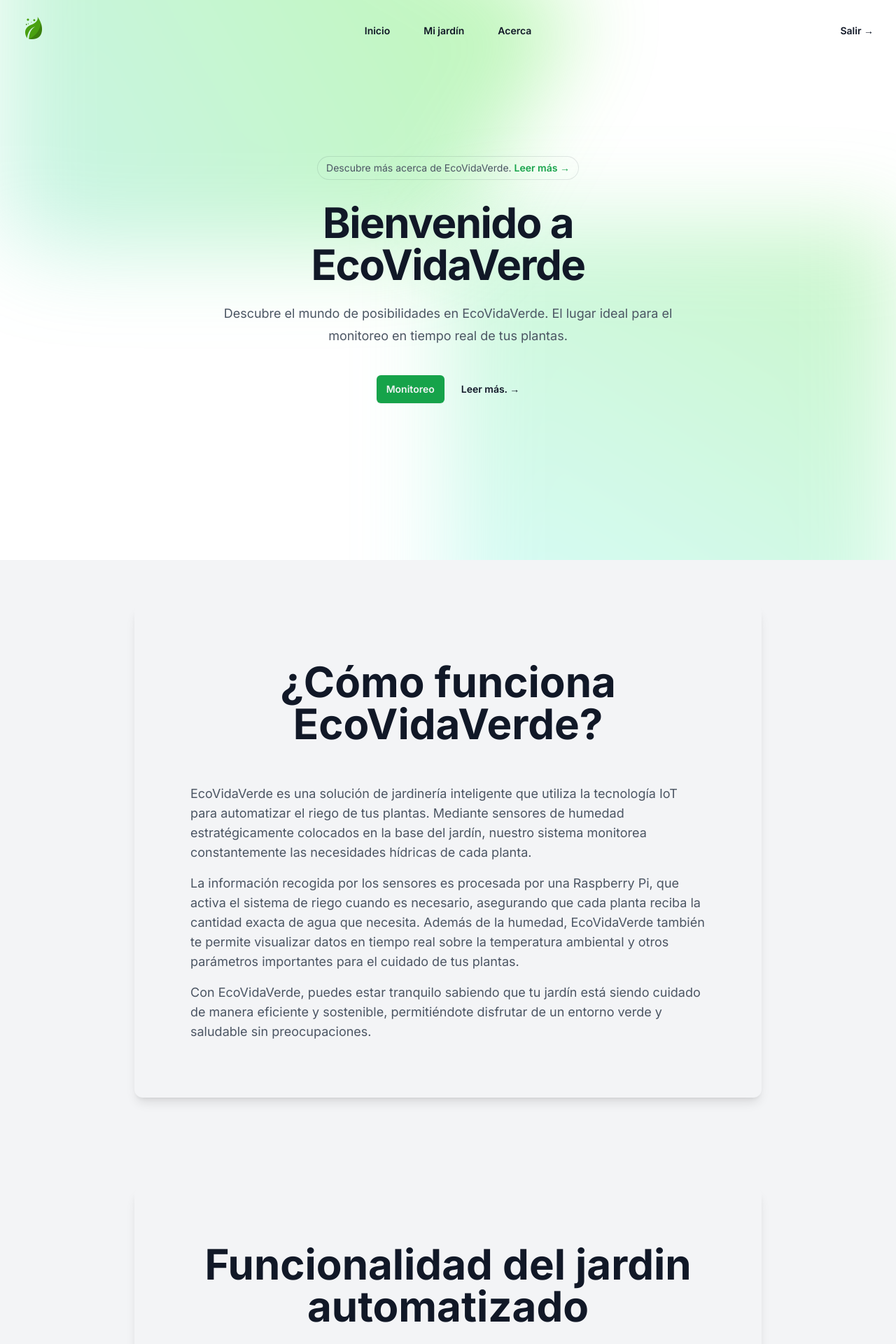
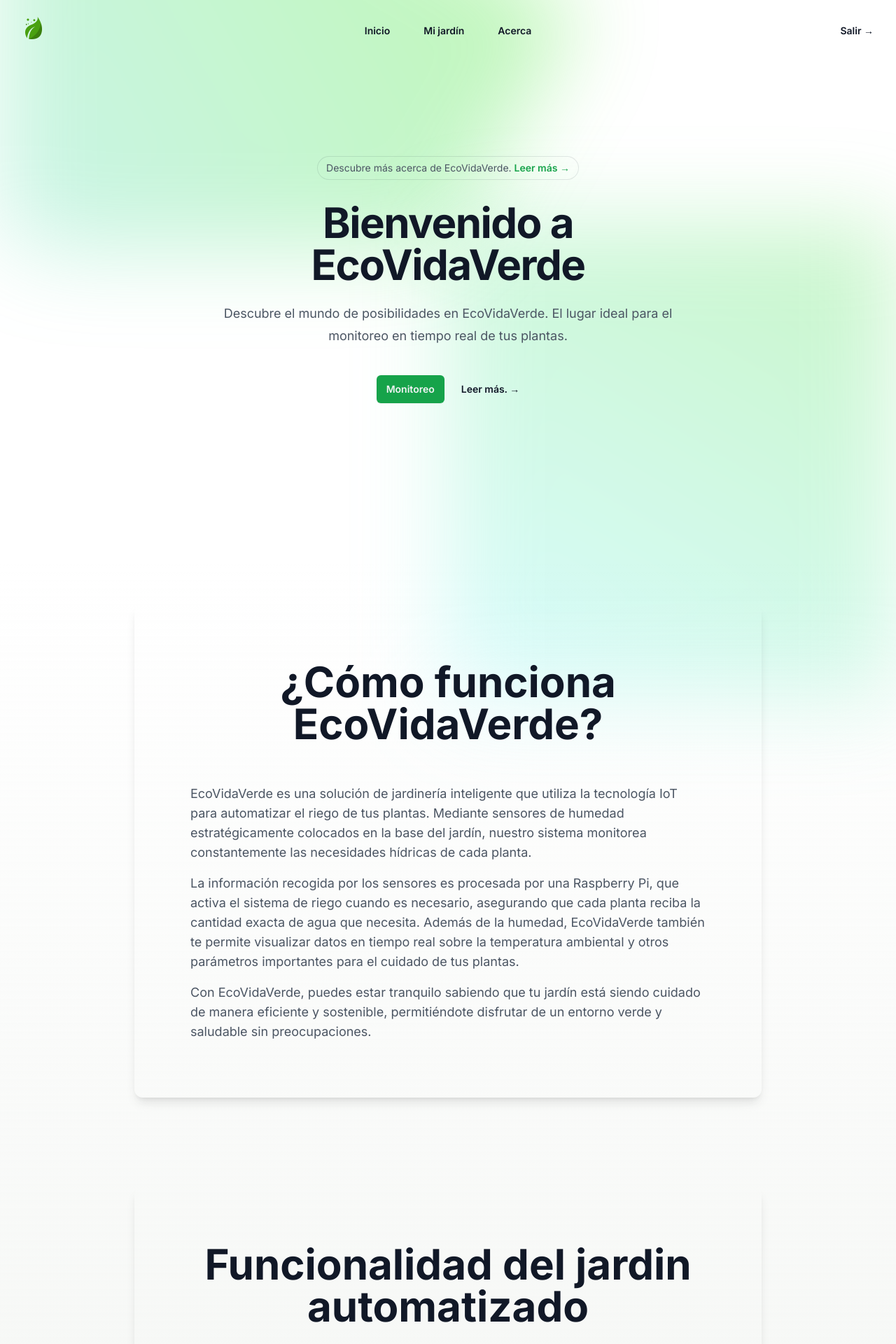
Before and after one commit to MigueDevp/ecovidaverde, a Next.js app: page /home in a window 1280 px wide. Shown: the top 1920 px of the page at 70% size. Built offline with nearby package versions, Linux system fonts and the light colour scheme.

Commit message:
HOMEPAGE AVANCE

```diff
--- a/src/app/home/page.tsx
+++ b/src/app/home/page.tsx
@@ -45,7 +45,7 @@ export default function Home() {
         </div>
       </div>
 
-      <div className="py-16 px-8 bg-gray-100">
+      <div className="py-16 px-8 bg-gradient-to-b from-transparent to-[#e9ede8]">
         <span id="Ecovida"></span>
         <div className="mx-auto max-w-4xl shadow-lg py-20 px-20 mt-0 rounded-xl">
           <h2 className="text-center text-6xl font-bold text-gray-900 mb-14 ">
```
